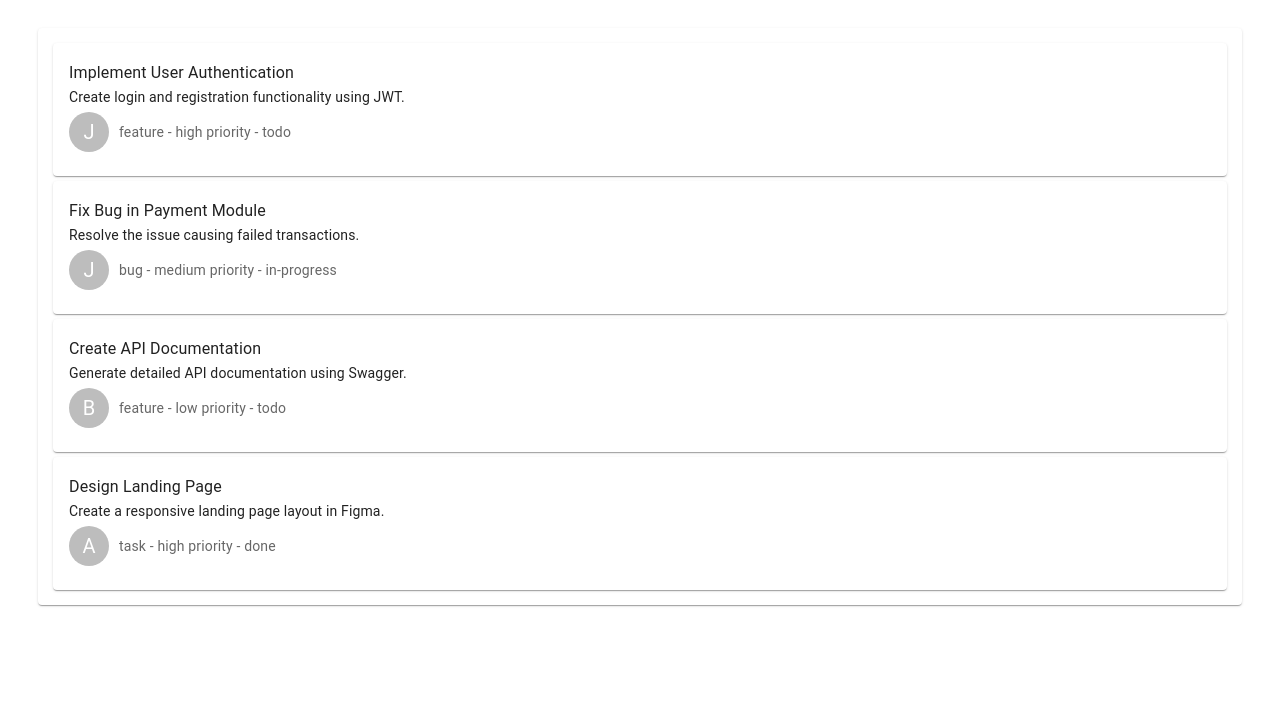
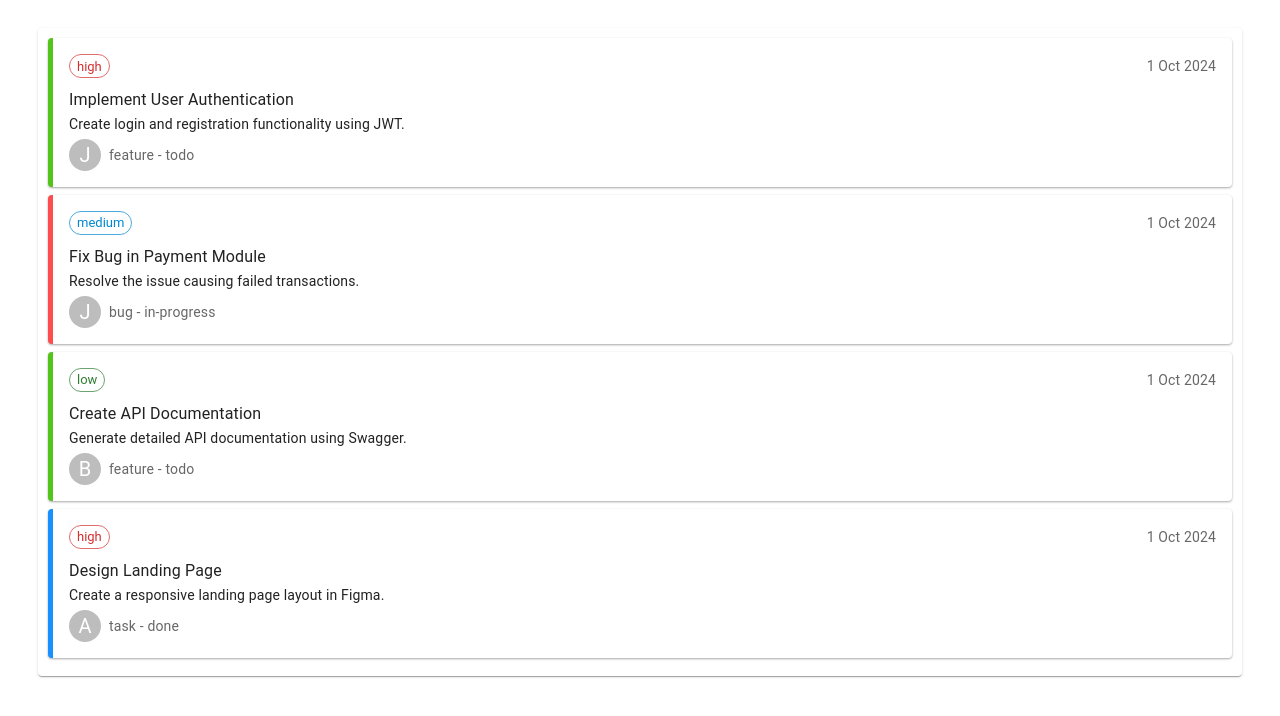
Before and after one commit to dmytro-iovenko/kanban-board, a React (Vite) app: page / in a window 1280 px wide. Shown: the top 716 px of the page. Built offline with nearby package versions, Linux system fonts and the light colour scheme.

Commit message:
re-style task items

```diff
--- a/src/components/TaskItem.jsx
+++ b/src/components/TaskItem.jsx
@@ -1,25 +1,53 @@
 import React from "react";
-import { Card, CardContent, Typography, Avatar, Box, Tooltip } from "@mui/material";
+import { Chip, Typography, Avatar, Box, Tooltip } from "@mui/material";
+import { styled } from "@mui/system";
 
-const TaskCard = ({ task }) => {
+const UserAvatar = styled(Avatar)(({ theme }) => ({
+  width: theme.spacing(4),
+  height: theme.spacing(4),
+  marginRight: theme.spacing(1),
+}));
+
+const TaskCard = styled(Box)(({ theme, type }) => ({
+  backgroundColor: "#ffffff",
+  borderRadius: theme.shape.borderRadius,
+  padding: theme.spacing(2),
+  marginBottom: theme.spacing(1),
+  boxShadow: "0 1px 3px rgba(0,0,0,0.12), 0 1px 2px rgba(0,0,0,0.24)",
+  transition: "all 0.3s cubic-bezier(.25,.8,.25,1)",
+  "&:hover": {
+    boxShadow: "0 14px 28px rgba(0,0,0,0.25), 0 10px 10px rgba(0,0,0,0.22)",
+  },
+  borderLeft: `5px solid ${type === "bug" ? "#ff4d4f" : type === "feature" ? "#52c41a" : "#1890ff"}`,
+}));
+
+export default function TaskItem({ task }) {
+  const priorityColor = task.priority === "high" ? "error" : task.priority === "low" ? "success" : "info";
+
   return (
-    <Card style={{ margin: "5px" }}>
-      <CardContent>
+    <TaskCard type={task.type}>
+      <Box display="flex" justifyContent="space-between" alignItems="center" mb={1}>
+        <Chip variant="outlined" color={priorityColor} size="small" label={task.priority} />
+        <Typography variant="body2" color="textSecondary" align="right">
+          {new Intl.DateTimeFormat("en-GB", {
+            day: "numeric",
+            month: "short",
+            year: "numeric",
+          }).format(new Date())}
+        </Typography>
+      </Box>
       <Typography variant="subtitle1">{task.title}</Typography>
       <Typography variant="body2" gutterBottom>
         {task.description}
       </Typography>
       <Box display="flex" alignItems="center">
         <Tooltip title={task.assignee}>
-            <Avatar style={{ marginRight: "10px" }}>{task.assignee[0]}</Avatar>
+          <UserAvatar>{task.assignee[0]}</UserAvatar>
         </Tooltip>
         <Typography variant="body2" color="textSecondary">
-            {task.type} - {task.priority} priority - {task.status}
+          {task.type} - {task.status}
         </Typography>
       </Box>
-      </CardContent>
-    </Card>
+    </TaskCard>
   );
-};
-
-export default TaskCard;
+}
```
Lines whose indentation alone changed are shown as unchanged.
